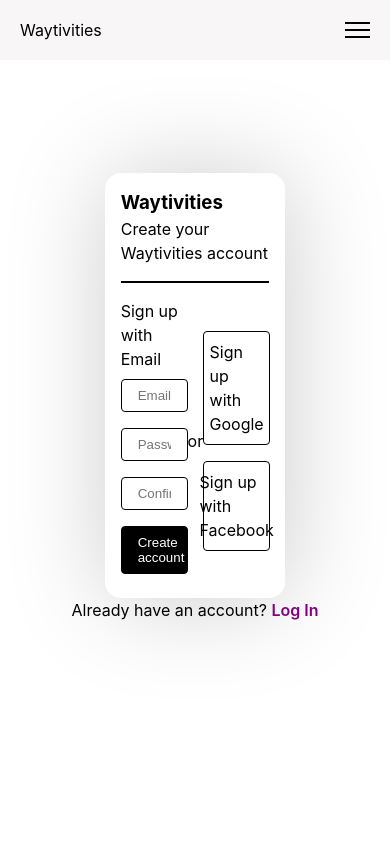
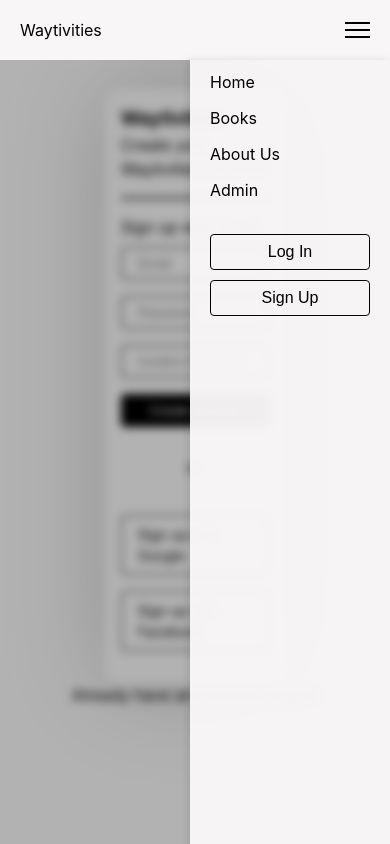
Before and after one commit to Confinesofgrace/waytivities3, a React (Vite) app: page /signup in a window 390 px wide. Both pictures are taken after a click on the element 357 px from the left and 30 px from the top of the page. Built offline with nearby package versions, Linux system fonts and the light colour scheme.

Commit message:
Responsiveness- Hero, Navbar, Signup

```diff
--- a/src/App.css
+++ b/src/App.css
@@ -44,6 +44,7 @@ a
   backdrop-filter: blur(8px);
   background-color: rgba(0, 0, 0, 0.4);
   width: 100%;
+
 
   padding: 70px 0px 20px 0px;
 
@@ -104,19 +105,19 @@ a
 
 
 
-
-
 /* Responsive tweaks */
 @media screen and (max-width: 768px) {
-  #hero {
+  #hero
+  {
     flex-direction: column;
     height: auto;
-    padding: 40px 0px;
+    padding: 40px 0px 0px 0px;
     justify-content: center;
-    text-align: center;
+
   }
 
-  #hero-overlay {
+  #hero-overlay
+  {
     padding: 40px 0px;
 
   }
--- a/src/Components/Navbar.css
+++ b/src/Components/Navbar.css
@@ -20,11 +20,21 @@ nav
 
 #nav-center
 {
-    display: flex;
-    justify-content: center;
-    align-items: center;
-    gap: 80px;
+  display: flex;
+  justify-content: center;
+  align-items: center;
+  gap: 80px;
 }
+
+@media screen and (max-width: 900px) {
+  #nav-center {
+    flex-direction: column;
+    justify-content:flex-start;
+    align-items: flex-start;
+    gap: 0; /* remove horizontal spacing */
+  }
+}
+
 
 #navs
 {
@@ -112,3 +122,72 @@ nav
     justify-content: space-between;
   }
 }
+
+
+
+@media screen and (max-width: 900px) {
+  #nav-center {
+    position: fixed;
+    top: 60px;
+    right: 0;
+    height: 100vh;
+    width: 200px;
+    background-color: rgba(248, 246, 246, 0.97);
+    padding: 10px 20px 20px 20px;
+
+    box-shadow: -2px 0 8px rgba(0, 0, 0, 0.1);
+    z-index: 999;
+
+    display: flex;
+    flex-direction: column;
+    align-items: flex-start;
+
+    transform: translateX(100%);
+    transition: transform 0.3s ease-in-out;
+  }
+
+  #nav-center.mobile-show {
+    transform: translateX(0);
+  }
+
+  @media screen and (max-width: 900px) {
+  #navs {
+    margin-bottom: 10px; /* reduce vertical spacing */
+  }
+
+  #nav-center {
+    gap: 0; /* remove horizontal gap */
+  }
+}
+
+
+.backdrop {
+  position: fixed;
+  top: 60px; /* same as navbar height */
+  left: 0;
+  width: 100%;
+  height: calc(100vh - 60px);
+  background-color: rgba(0, 0, 0, 0.3); /* semi-transparent */
+  backdrop-filter: blur(5px); /* the blur effect */
+  z-index: 998; /* behind the mobile menu, which is 999 */
+}
+
+}
+
+/* Mobile login/signup styling */
+@media screen and (max-width: 900px) {
+  .mobile-auth-buttons {
+    display: flex;
+    flex-direction: column;
+    gap: 10px;
+    margin-top: 20px;
+    width: 100%;
+  }
+
+  .mobile-auth-buttons button {
+    width: 100%;
+    padding: 10px;
+    font-size: 16px;
+    border-radius: 6px;
+  }
+}
--- a/src/Components/Navbar.jsx
+++ b/src/Components/Navbar.jsx
@@ -1,65 +1,88 @@
 import './Navbar.css';
 import { BsSearch } from "react-icons/bs";
 import { NavLink } from 'react-router-dom';
+import { useState } from 'react';
 
 function Navbar() {
+    const [isMenuOpen, setIsMenuOpen] = useState(false);
+
+    const toggleMenu = () => setIsMenuOpen(!isMenuOpen);
+    const closeMenu = () => setIsMenuOpen(false);
+
     return (
         <div>
             <nav>
                 <div id="nav-left">
-                    <NavLink to='/'>
+                    <NavLink to='/' onClick={closeMenu}>
                         <p>Waytivities</p>
                     </NavLink>
                 </div>
 
-                <div id="nav-center">
+                <div id="nav-center" className= {isMenuOpen ? 'mobile-show' : ''}>
                     <div id="navs">
-                        <NavLink to='/' exact activeClassName="active">
+                        <NavLink to='/' exact="true" activeclassname="active" onClick={closeMenu}>
                         Home
                         <hr id='tab-hr'/>
                         </NavLink>
                     </div>
 
                     <div id="navs">
-                        <NavLink to='/books' activeClassName="active">
+                        <NavLink to='/books' activeclassname="active" onClick={closeMenu}>
                         Books
                         <hr id='tab-hr'/>
                         </NavLink>
                     </div>
 
                     <div id="navs">
-                        <NavLink to='/about' activeClassName="active">
+                        <NavLink to='/about' activeclassname="active" onClick={closeMenu}>
                         About Us
                         <hr id='tab-hr'/>
                         </NavLink>
                     </div>
 
                     <div id="navs">
-                        <NavLink to='/admin' activeClassName="active">
+                        <NavLink to='/admin' activeclassname="active" onClick={closeMenu}>
                         Admin
                         <hr id='tab-hr'/>
                         </NavLink>
                     </div>
+
+                        {/* Show login/signup buttons only when mobile menu is open */}
+                        {isMenuOpen && (
+                            <div className="mobile-auth-buttons">
+                            <NavLink to='/login' onClick={closeMenu}>
+                                <button id="login-btn">Log In</button>
+                            </NavLink>
+                            <NavLink to='/signup' onClick={closeMenu}>
+                                <button id="signup-btn">Sign Up</button>
+                            </NavLink>
+                            </div>
+                        )}
                     </div>
 
                 <div id="nav-right">
-                    <NavLink to='/login'>
+                    {/* Desktop-only buttons */}
+                    <NavLink to='/login' onClick={closeMenu}>
                         <button id="login-btn">Log In</button>
                     </NavLink>
-                    <NavLink to='/signup'>
+                    <NavLink to='/signup' onClick={closeMenu}>
                         <button id="signup-btn">Sign Up</button>
                     </NavLink>
                     <div id="search-box">
                         <BsSearch color="whitesmoke" size={25} />
                         <input type="text" placeholder="Search..." />
                     </div>
-                    <div id="hamburger-box">
+                    <div id="hamburger-box" onClick={toggleMenu}>
                         <hr />
                         <hr />
                         <hr />
                     </div>
                 </div>
+
             </nav>
+
+
+            {isMenuOpen && <div className="backdrop" onClick={closeMenu}></div>}
         </div>
     );
 }
--- a/src/Pages/SignUp/SignUp.css
+++ b/src/Pages/SignUp/SignUp.css
@@ -25,6 +25,23 @@
 
 }
 
+#signup-email
+{
+    width: 45%;
+    margin-right: auto;
+
+    display: flex;
+    flex-direction:column;
+}
+
+#signup-alternative
+{
+    width:45%;
+    margin-left: auto;
+
+}
+
+/* Buttons for alternatives */
 #signup-with
 {
     padding: 8px 16px;
@@ -37,6 +54,8 @@
 
     display: flex;
     justify-content: center;
+
+    font-size: 14px;
 }
 
 #signup-input
@@ -50,3 +69,36 @@
     background-color: rgba(255, 255, 255, 0);
 
 }
+
+#signup-options
+{
+    display: flex;
+    align-items:center;
+    justify-content: space-between;
+    gap: 20px;
+
+}
+
+
+@media screen and (max-width: 900px)
+{
+    #signup-options
+    {
+        display: flex;
+        flex-direction: column;
+    }
+
+    #signup-email
+    {
+        margin-right:0px;
+        width: 100%;
+
+    }
+
+    #signup-alternative
+    {
+        width:100%;
+        margin-left: 0;
+
+    }
+}
--- a/src/Pages/SignUp/SignUp.jsx
+++ b/src/Pages/SignUp/SignUp.jsx
@@ -13,12 +13,9 @@ function SignUp () {
                     <hr style={{width:'100%', border:'1px solid', borderColor:'black', margin:'16px 0px'}}/>
 
 
-                    <div style={{
-                        display:'flex',
-                        alignItems:'center',
-                        }}>
+                    <div id='signup-options'>
 
-                        <div style={{width:'45%',marginRight:'auto', display:'flex', flexDirection:'column'}}>
+                        <div id='signup-email' >
                             Sign up with Email
 
                             <input id='signup-input' placeholder='Email'/>
@@ -36,10 +33,11 @@ function SignUp () {
                             ><Link style={{color:'white'}}>Create account</Link></button>
                         </div>
 
-                        <p>or</p>
+                        <div id='or-divider'> <p>or</p> </div>
 
 
-                        <div style={{width:'45%', marginLeft:'auto'}}>
+
+                        <div id='signup-alternative' >
 
                             <div id='signup-with'>Sign up with Google</div>
                             <div id='signup-with'>Sign up with Facebook</div>
```
Lines whose indentation alone changed are shown as unchanged.
